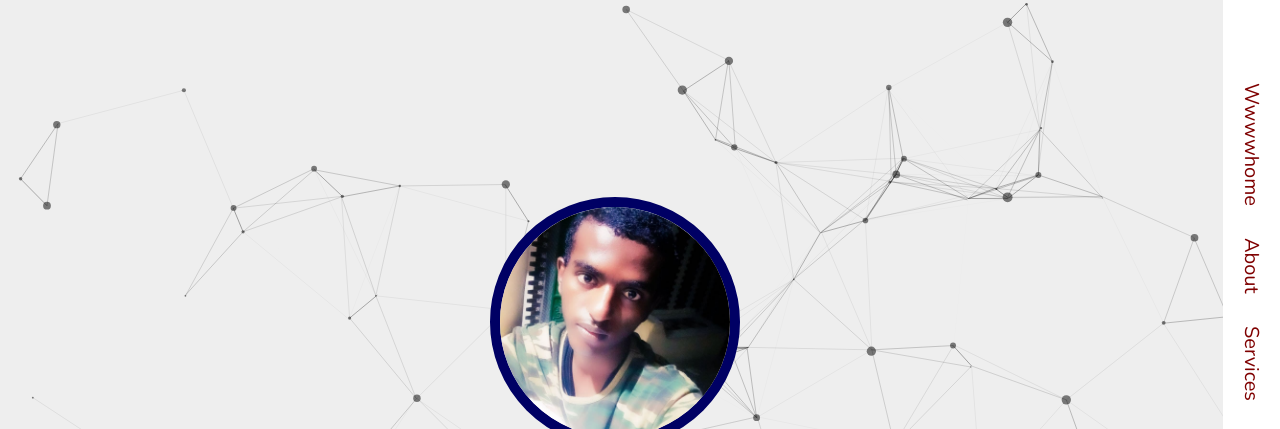
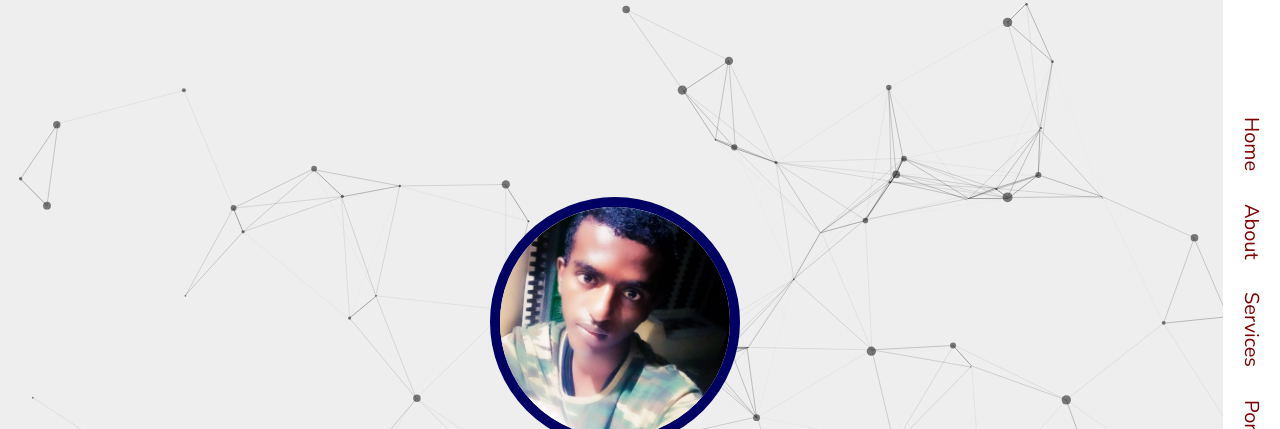
Before and after one commit to Uukow/uukow.github.io, a plain HTML site: page index.html in a window 1280 px wide. Shown: the top 429 px of the page. Drawn offline with nearby package versions, Linux system fonts and the light colour scheme.

Commit message:
Update index.html

```diff
--- a/index.html
+++ b/index.html
@@ -23,7 +23,7 @@
     <div id="menu-bars" class="fas fa-bars"></div>
 
     <nav class="navbar">
-        <a href="#home">wwwwhome</a>
+        <a href="#home">home</a>
         <a href="#about">about</a>
         <a href="#services">services</a>
         <a href="#portfolio">portfolio</a>
```
